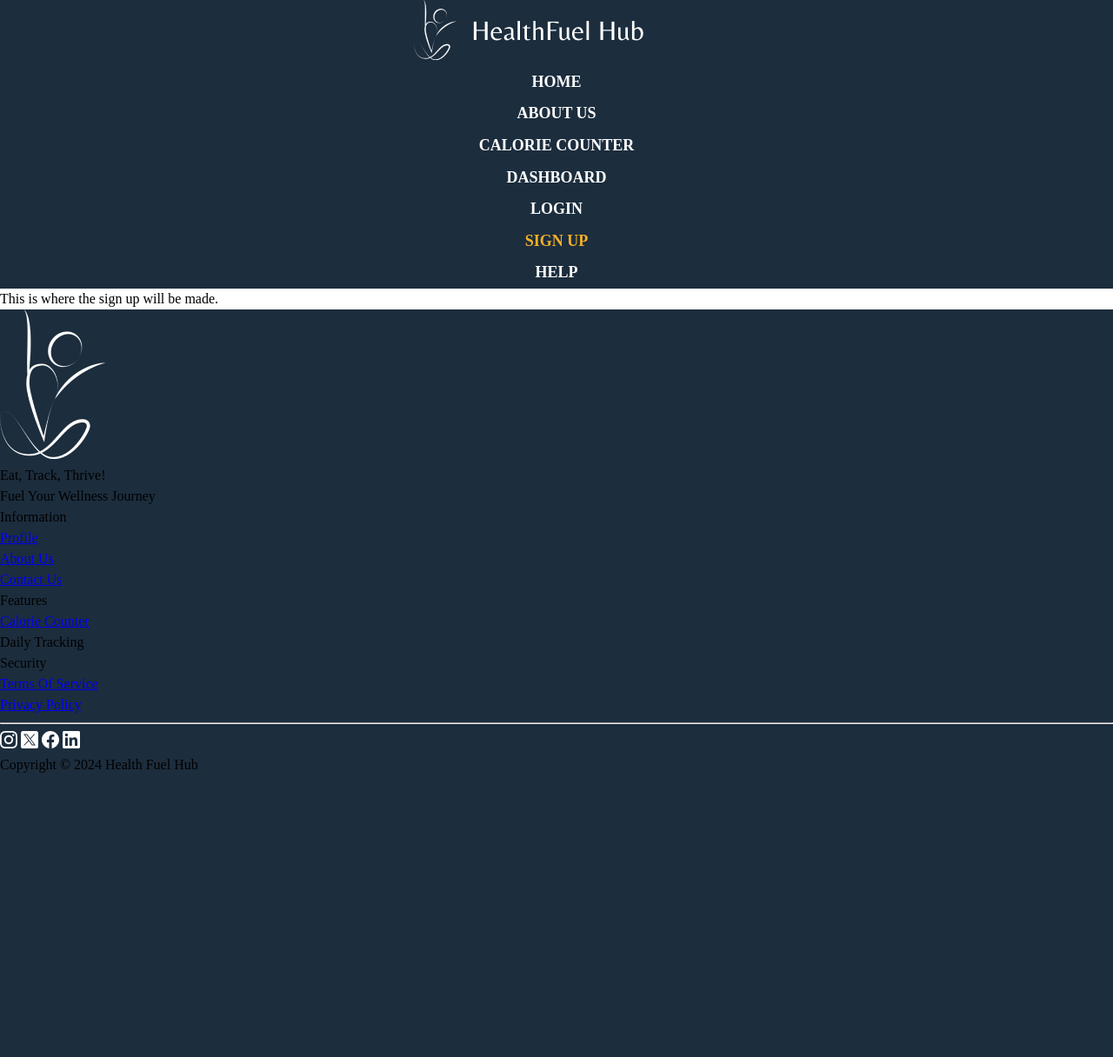
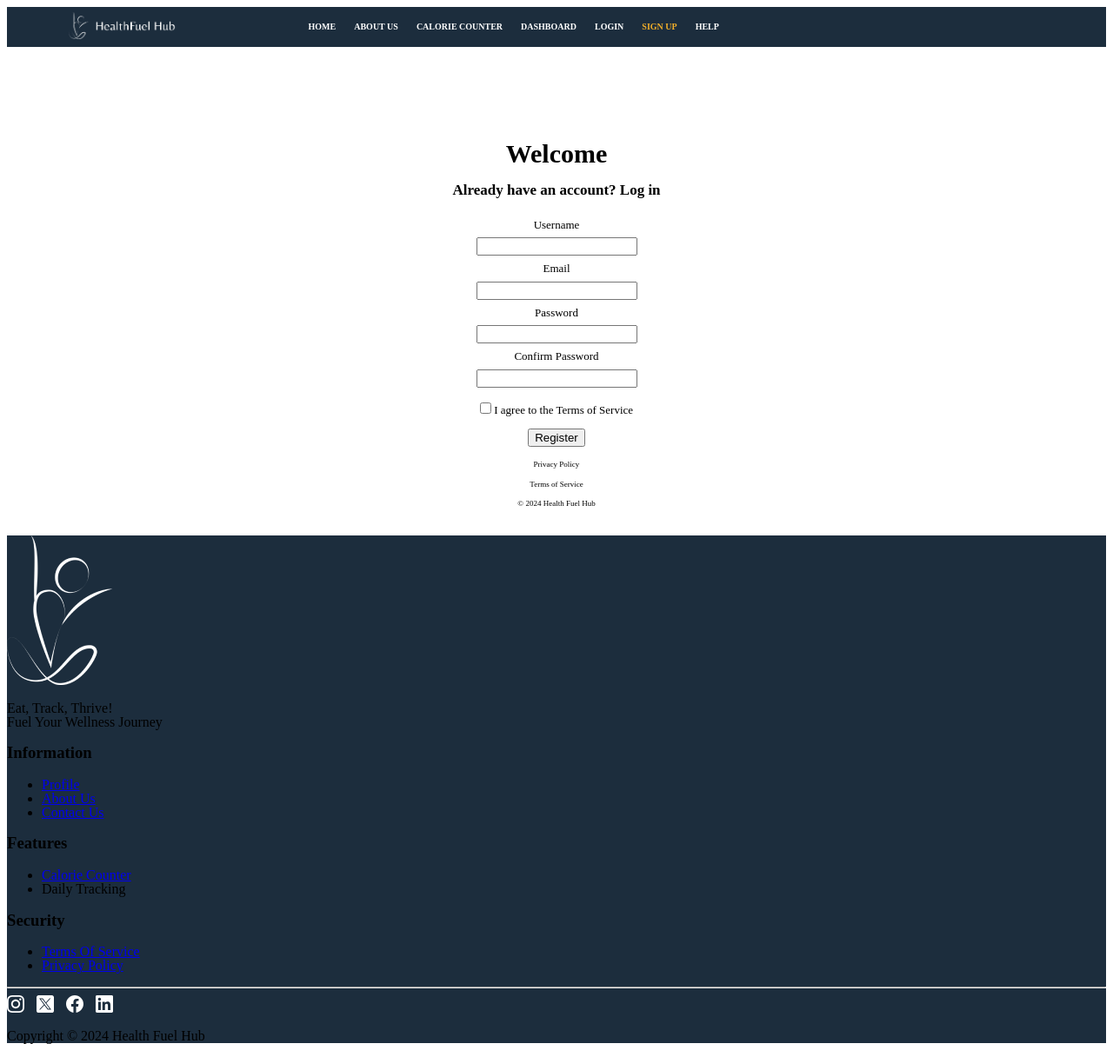
Before and after one commit to RoboRaccoon/HealthFit-Hub, a Django app: page /sign_up/ in a window 1280 px wide. Shown: the whole page at 87% size. Before the commit the page ends 889 px from the top, so only its background shows below. Run offline with Django 5.2, Linux system fonts and the light colour scheme.

Commit message:
sign up update v1
Html- nav done, main done, footer done
Css- nav done, main done, footer not done
Functional - not set up to database

```diff
--- /dev/null
+++ b/HFH_project/HFH_app/static/css/sign_up.css
@@ -0,0 +1,120 @@
+
+
+
+:root{
+    --border-radius: 25px;
+    --blue: #1C2D3D;
+    --yellow: #F2AF29;
+    --green: #72B480;
+    --white: #FFFFFF;
+}
+
+body {
+    font-family: Poppins;
+    /*width: 85%;*/
+    /*margin: auto;*/
+    line-height: 1;
+}
+.WelcomeText{
+    margin-top: 100px; /* Add margin to the top */
+    margin-bottom: -10px; /* Add margin at the bottom to separate from the next element */
+    font-size: 30px; /* Change the font size to your desired value */
+    font-weight: bold;
+}
+
+.loginText{
+    font-size: 17px; /* Change the font size to your desired value */
+    font-weight: bold;
+}
+
+.infoText{
+    font-size: 9px; /* Change the font size to your desired value */
+    padding-bottom: 20px; /* Adjust the padding as needed */
+}
+
+.submitButton{
+    padding-top: 7px;
+    padding-bottom: 7px;
+}
+
+.main {
+    font-size: 14px; /* Change the font size to your desired value */
+    line-height:1.5;
+    display: flex;
+    flex-direction: column; /* Stack items vertically */
+    justify-content: center; /* Center items vertically */
+    align-items: center; /* Center items horizontally */
+    text-align: center; /* Align text to the center */
+    margin: 0;
+    font-size: 13px; /* Change the font size to your desired value */
+}
+
+form input[type="text"],
+form input[type="password"],
+form input[type="checkbox"],
+form input[type="submit"] {
+    margin: 5px 0;
+}
+
+/* Adding styles to navigation to match with mobile mockup  */
+.nav-list{
+    display: flex;
+    flex-grow: 2;
+
+    justify-content: space-between; /* Align items with equal space between them */
+    align-items: center; /* Vertically center items */
+    text-align: center;
+
+    background-color: var(--blue);
+    /*padding: 1em;*/
+}
+
+/* Adding padding to Nav to give more spacing */
+.nav-list ul li{
+	padding: .3em;
+    display: flex;
+    align-items: center;
+}
+
+/* add nav styles to make it more readable */
+.nav-list a,
+.nav-list a:link,
+.nav-list a:visited{
+    display: flex;
+	text-decoration: none;
+	color: var(--white);
+	text-transform: uppercase;
+	font-weight: bold;
+}
+
+.nav-list ul{
+    display: flex;
+	text-decoration: none;
+    list-style-type: none; /* Makes the marker invisible for unordered lists */
+    gap:15px; /* Controls the space between flex items vertically */
+    padding-top: 5px ;
+    padding-bottom: 5px ;
+    padding-right: 15px;
+    width: 80%;
+    font-size: 10px;
+}
+
+/* Adding hover and skew animation to navigation for better user interaction */
+.nav-list a:hover,
+.nav-list a:focus,
+.nav-list a.current{
+	font-weight: bold;
+	color: var(--yellow);
+	text-transform: uppercase;
+}
+
+img{
+	max-width: 50%;
+	height: auto;
+    margin-right: 10px;
+}
+
+
+footer {
+    background-color: var(--blue);
+}
--- a/HFH_project/HFH_app/templates/Login_pages/sign_up.html
+++ b/HFH_project/HFH_app/templates/Login_pages/sign_up.html
@@ -3,7 +3,8 @@
 <head>
     <meta charset="UTF-8">
     <meta name="viewport" content="width=device-width, user-scalable=no, initial-scale=1.0, maximum-scale=1.0, minimum-scale=1.0">
-            <link rel="stylesheet" href="/static/css/style.css">
+    <link rel="stylesheet" href="/static/css/sign_up.css">
+
 
     <meta http-equiv="X-UA-Compatible" content="ie=edge">
     <title>Title</title>
@@ -13,7 +14,7 @@
 
     <nav class="nav-list container">
         <div>
-            <img src="/static/images/logo.png" alt="logo">
+            <img  src="/static/images/logo.png" alt="logo">
         </div>
         <ul>
             <li><a href="/ ">Home</a></li>
@@ -26,9 +27,39 @@
         </ul>
     </nav>
 
-<p>
-    This is where the sign up will be made.
-</p>
+    <div class="main">
+    <h3 class="WelcomeText">Welcome</h3>
+        <div class="loginText">
+            <p> Already have an account? Log in</p>
+        </div>
+    <form>
+        <lable class="formText" for="Username">  Username </lable> <br>
+        <input type="text" id="Username" name="Username" required> <br>
+
+        <lable class="formText" for="Email">  Email </lable> <br>
+        <input type="text" id="Email" name="Email" required> <br>
+
+        <lable class="formText" for="Password">  Password </lable> <br>
+        <input type="text" id="Password" name="Password" required> <br>
+
+        <lable class="formText" for="Confirm Password">  Confirm Password </lable> <br>
+        <input type="text" id="Confirm Password" name="Confirm Password" required> <br>
+
+        <div class="submitButton">
+            <input class="formText" type="checkbox" id="termsOfService" name="termsOfService" value="Terms" required>
+            <label for="termsOfService"> I agree to the Terms of Service </label><br>
+        </div>
+
+        <input class="formText" type="Submit" value="Register" required>
+
+    </form>
+
+        <div class="infoText">
+        <p> Privacy Policy </p>
+        <p> Terms of Service </p>
+        <p> © 2024 Health Fuel Hub </p>
+        </div>
+    </div>
 <footer>
         <div>
             <img src="/static/images/footer-logo.png" alt="place holder image">
```
